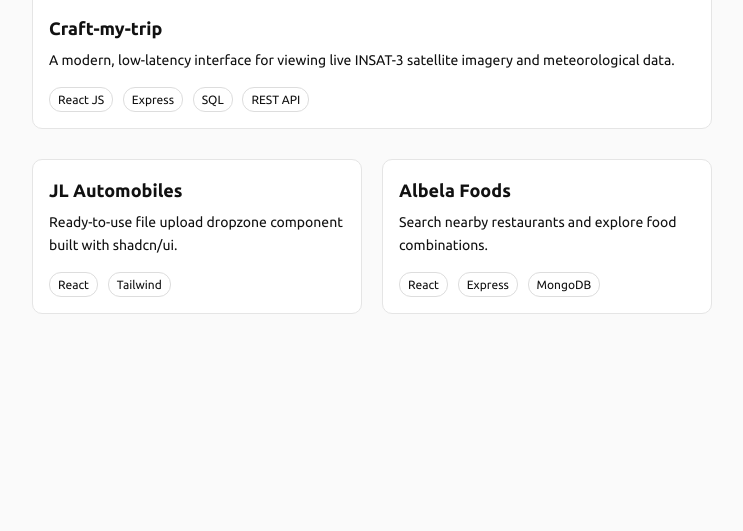
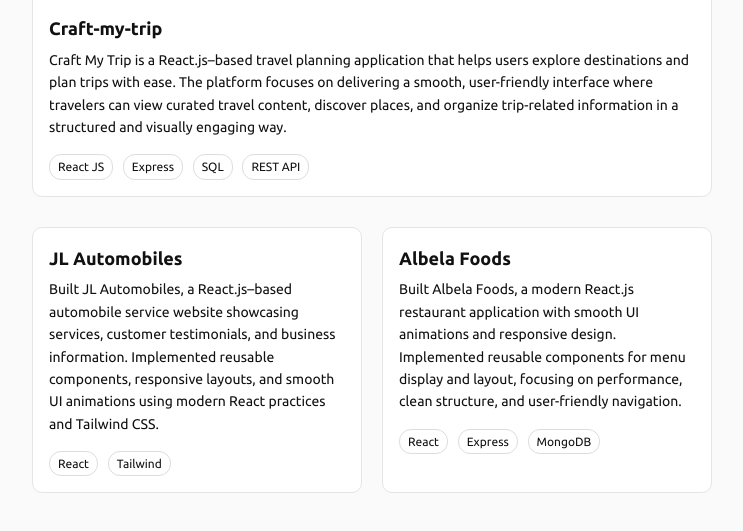
Before and after one commit to kachu16/portfolio, a plain HTML site: page index.html in a window 1280 px wide. Shown: the part 1347-1878 px from the top of the page, without its empty margins (268-1011 px from the left). Before the commit the page ends 1731 px from the top, so only its background shows below. Drawn offline with Linux system fonts and the light colour scheme; a web font is replaced by a local one.

Commit message:
description-added

```diff
--- a/index.html
+++ b/index.html
@@ -113,8 +113,10 @@
                 <div class="project-content">
                     <h3>Craft-my-trip</h3>
                     <p>
-                        A modern, low-latency interface for viewing live INSAT-3 satellite
-                        imagery and meteorological data.
+                        Craft My Trip is a React.js–based travel planning application that helps users explore
+                        destinations and plan trips with ease. The platform focuses on delivering a smooth,
+                        user-friendly interface where travelers can view curated travel content, discover places, and
+                        organize trip-related information in a structured and visually engaging way.
                     </p>
                     <div class="tags">
                         <span>React JS</span>
@@ -130,8 +132,9 @@
                 <div class="project">
                     <h3>JL Automobiles</h3>
                     <p>
-                        Ready-to-use file upload dropzone component built with shadcn/ui.
-                    </p>
+                        Built JL Automobiles, a React.js–based automobile service website showcasing services, customer
+                        testimonials, and business information. Implemented reusable components, responsive layouts, and
+                        smooth UI animations using modern React practices and Tailwind CSS. </p>
                     <div class="tags">
                         <span>React</span>
                         <span>Tailwind</span>
@@ -141,8 +144,9 @@
                 <div class="project">
                     <h3>Albela Foods</h3>
                     <p>
-                        Search nearby restaurants and explore food combinations.
-                    </p>
+                        Built Albela Foods, a modern React.js restaurant application with smooth UI animations and
+                        responsive design. Implemented reusable components for menu display and layout, focusing on
+                        performance, clean structure, and user-friendly navigation. </p>
                     <div class="tags">
                         <span>React</span>
                         <span>Express</span>
```
